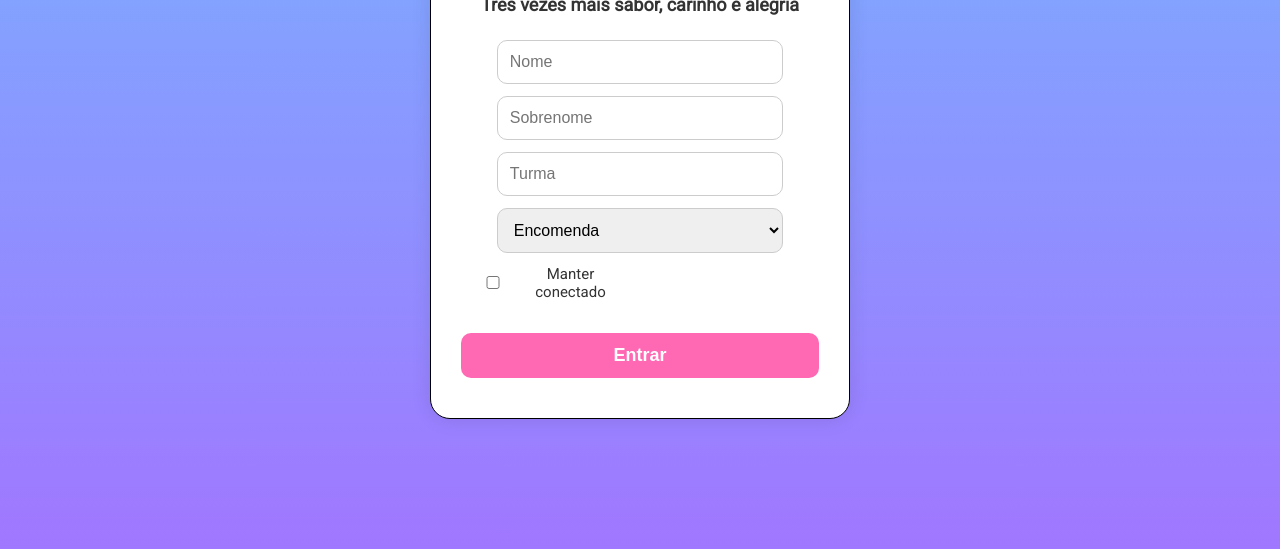
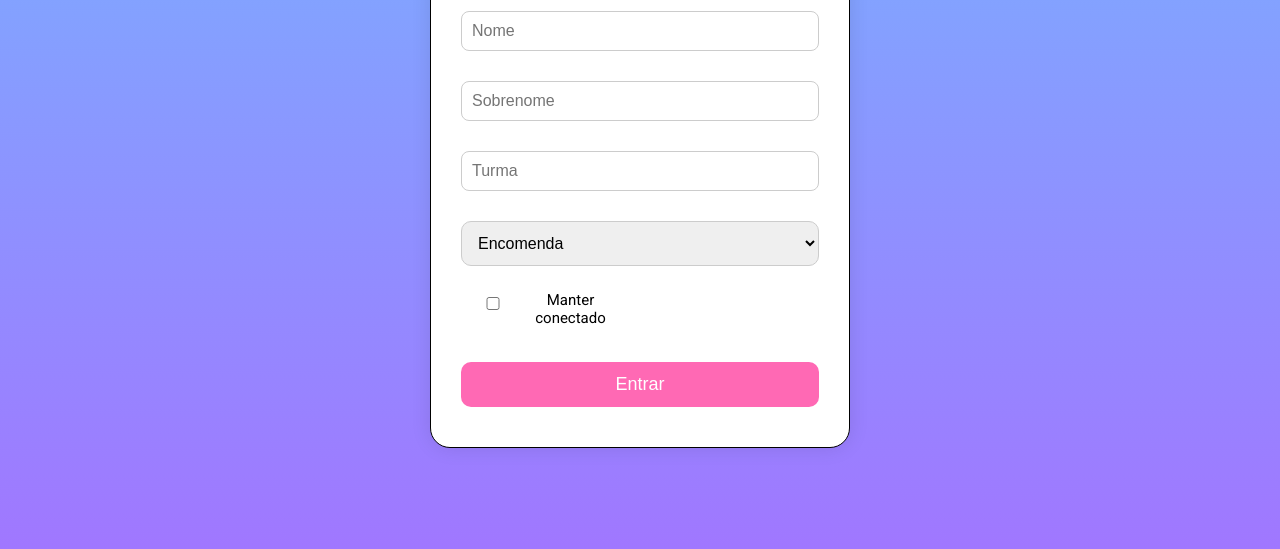
Before and after one commit to levandoskii/threecandyy, a plain HTML site: page login.html in a window 1280 px wide. Shown: the part 251-800 px from the top of the page. Drawn offline with Linux system fonts and the light colour scheme.

Commit message:
Update styles.css

```diff
--- a/styles.css
+++ b/styles.css
@@ -1,4 +1,5 @@
-/* Reset básico */
+@import url('https://fonts.googleapis.com/css2?family=Poppins:wght@600&display=swap');
+
 * {
   margin: 0;
   padding: 0;
@@ -6,104 +7,72 @@
 }
 
 body {
-  font-family: 'Segoe UI', sans-serif;
-  background: linear-gradient(to bottom right, #66b3ff, #b366ff);
-  color: #333;
+  font-family: 'Segoe UI', Tahoma, Geneva, Verdana, sans-serif;
+  background: linear-gradient(135deg, #70c1ff, #a58cff);
+  display: flex;
+  align-items: center;
+  justify-content: center;
   min-height: 100vh;
-  display: flex;
-  justify-content: center;
-  align-items: center;
 }
 
-/* Container principal da página de login */
 .login-container {
-  background-color: white;
-  padding: 40px 20px;
+  background: white;
+  padding: 40px 30px;
   border-radius: 20px;
-  box-shadow: 0 10px 30px rgba(0, 0, 0, 0.15);
-  max-width: 400px;
-  width: 90%;
+  box-shadow: 0 5px 20px rgba(0,0,0,0.2);
+  text-align: center;
   border: 1px solid black;
-  text-align: center;
+  width: 380px;
 }
 
-/* Título com fonte moderna e destaque */
 .title {
-  font-family: 'Comic Sans MS', cursive, sans-serif;
+  font-family: 'Poppins', sans-serif;
   font-size: 32px;
   color: #ff4da6;
   margin-bottom: 10px;
 }
 
-/* Slogan com mais destaque */
 .subtitle {
-  font-weight: 600;
+  font-size: 16px;
+  font-weight: bold;
   color: #333;
   margin-bottom: 30px;
 }
 
-/* Formulário */
 form {
   display: flex;
   flex-direction: column;
-  gap: 12px;
-  align-items: center;
+  gap: 15px;
+}
+
+input[type="text"],
+select {
+  padding: 10px;
+  border: 1px solid #ccc;
+  border-radius: 8px;
+  outline: none;
   width: 100%;
 }
 
-/* Campos do formulário */
-form input,
-form select,
-form button,
-form label {
-  width: 80%;
-  margin: 0 auto;
-}
-
-input, select {
+.login-btn {
+  background-color: #ff4da6;
+  color: white;
+  border: none;
   padding: 12px;
-  border: 1px solid #ccc;
   border-radius: 8px;
+  cursor: pointer;
   font-size: 16px;
-}
-
-/* Checkbox e texto alinhado */
-form label {
-  display: flex;
-  align-items: center;
-  gap: 8px;
-  font-size: 14px;
-  justify-content: flex-start;
-}
-
-/* Botão */
-.login-btn {
-  background-color: #ff66b2;
-  color: white;
-  padding: 12px;
-  border: none;
-  border-radius: 8px;
-  font-weight: bold;
-  font-size: 16px;
-  cursor: pointer;
-  transition: 0.3s;
+  transition: background 0.3s ease;
 }
 
 .login-btn:hover {
-  background-color: #e0559c;
+  background-color: #e14394;
 }
 
-/* Responsivo */
-@media screen and (max-width: 480px) {
-  .login-container {
-    padding: 30px 15px;
-  }
-
-  .title {
-    font-size: 28px;
-  }
-
-  input, select {
-    font-size: 15px;
-  }
+label {
+  display: flex;
+  align-items: center;
+  font-size: 14px;
+  gap: 6px;
+  margin-top: -5px;
 }
```
